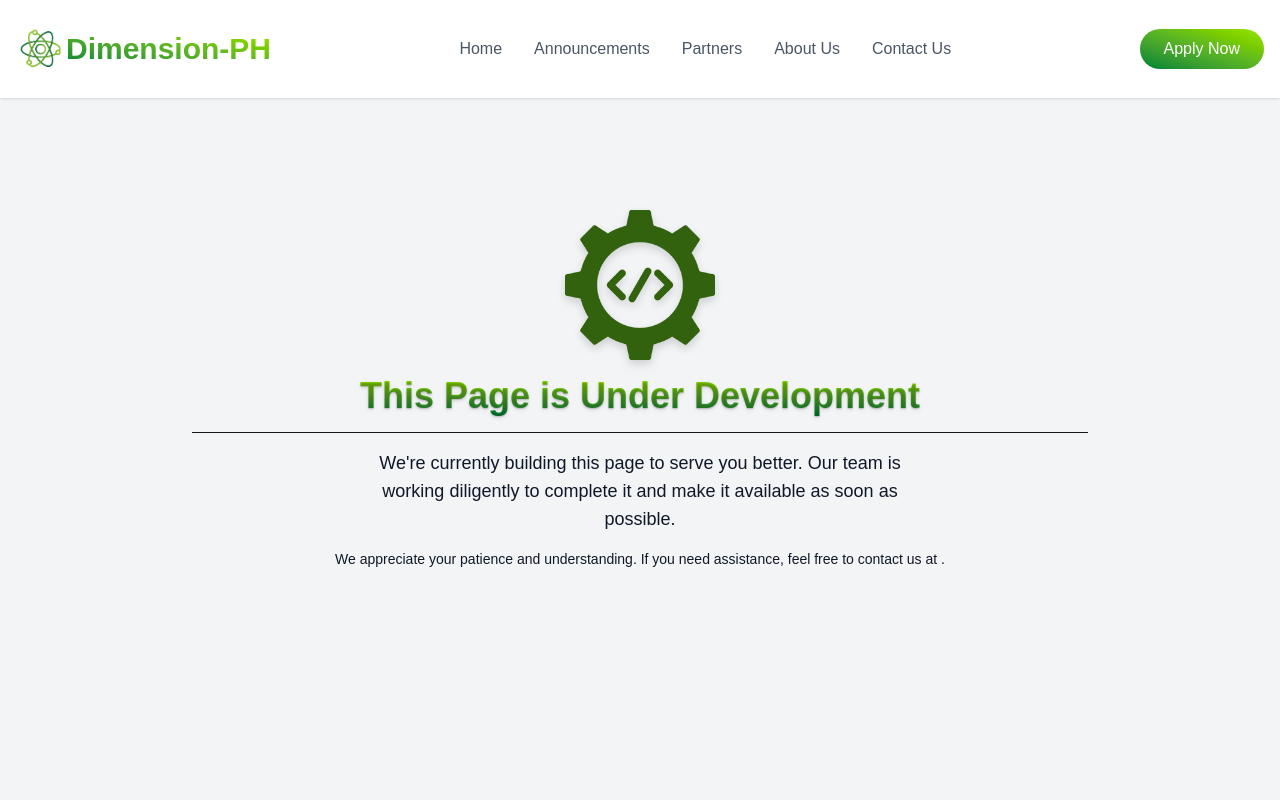
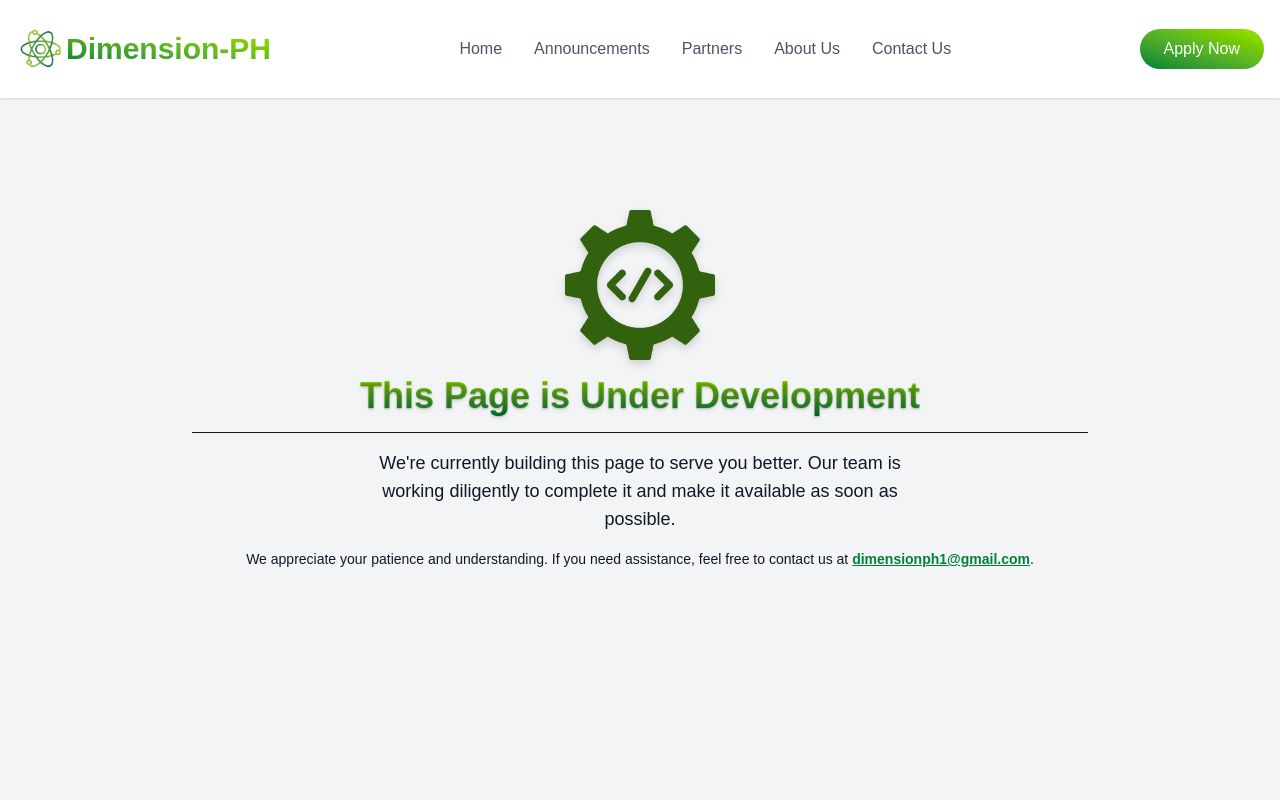
Before and after one commit to Dimension-PH/dimensionph, a Next.js app: page /error_code/403 in a window 1280 px wide. Shown: the top 800 px of the page. Built offline with nearby package versions, Linux system fonts and the light colour scheme.

Commit message:
Update page.tsx

```diff
--- a/app/error_code/403/page.tsx
+++ b/app/error_code/403/page.tsx
@@ -3,7 +3,7 @@ import Footer from "@components/Footer"
 import Image from "next/image"
 
 export default function UnderDevelopment() {
-    const companyEmail = process.env.NEXT_PUBLIC_COMPANY_EMAIL === "" ? "companyEmail" : process.env.NEXT_PUBLIC_COMPANY_EMAIL;
+    const companyEmail = process.env.NEXT_PUBLIC_COMPANY_EMAIL || "dimensionph1@gmail.com";
 
     return (
         <>
```
